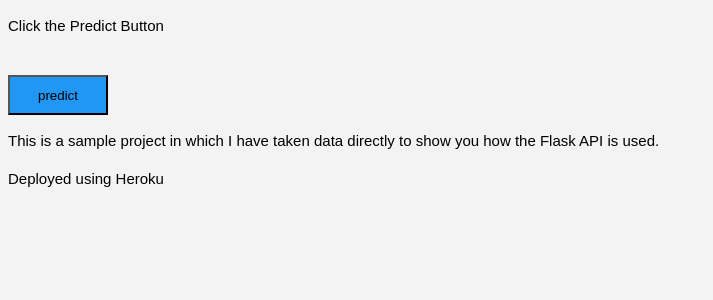
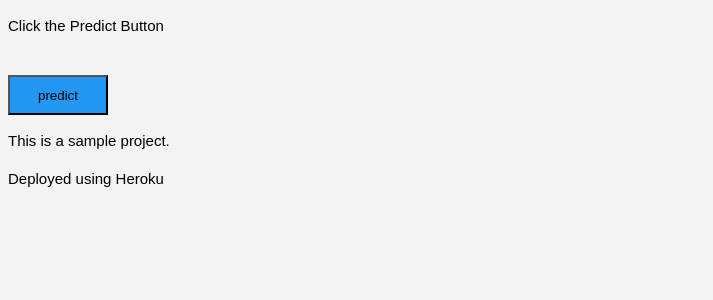
Before and after one commit to olalekanfayemi/-Air-Quality-Index-Prediction, a Flask app: template template/home.html in a window 1280 px wide. Shown: the part 161-461 px from the top of the page, without its empty margins (0-713 px from the left). Run offline with Flask 2, Linux system fonts and the light colour scheme; the template is opened without the code that fills it, so the values that code supplies are empty; parts of the project's set-up code (start-up, migrations or seed data) failed here and were passed over.

Commit message:
Update home.html

```diff
--- a/template/home.html
+++ b/template/home.html
@@ -25,7 +25,7 @@
 		<br/>
 
 		<input type="submit" class="btn-info" value="predict">
-<p>This is a sample project in which I have taken data directly to show you how the Flask API is used.</p>
+<p>This is a sample project.</p>
 <p>Deployed using Heroku</p>
 </form></div>
 
```
